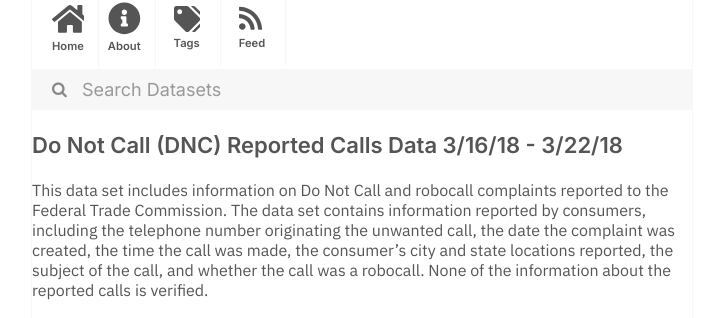
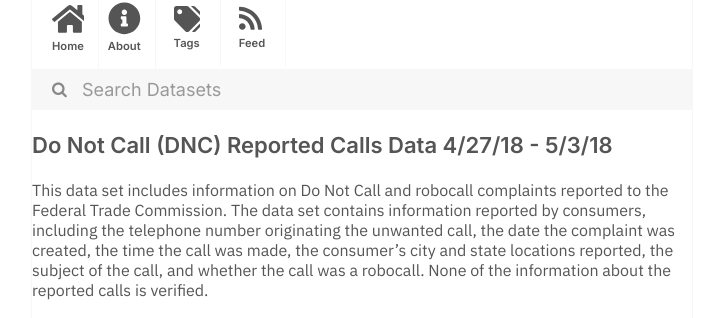
Before and after one commit to dayda-entities/federal-trade-commission, a Jekyll site: the page built from _posts/2020-11-12-do-not-call-dnc-reported-calls.md, in a window 1280 px wide. Shown: the part 216-534 px from the top of the page, without its empty margins (278-1001 px from the left). Built offline with Jekyll 4.4.1, drawn with Linux system fonts in a browser that asks for light colours.

Commit message:
Publish Data

```diff
--- a/_posts/2020-11-12-do-not-call-dnc-reported-calls.md
+++ b/_posts/2020-11-12-do-not-call-dnc-reported-calls.md
@@ -1,7 +1,7 @@
 ---
-title: Do Not Call (DNC) Reported Calls Data 3/16/18 - 3/22/18
-created: '2020-11-12T12:20:34.548261'
-modified: '2020-11-12T12:20:34.548268'
+title: Do Not Call (DNC) Reported Calls Data 4/27/18 - 5/3/18
+created: '2020-11-12T12:20:36.982003'
+modified: '2020-11-12T12:20:36.982013'
 state: active
 type: dataset
 tags:
@@ -12,7 +12,7 @@ tags:
   - Robocalls
 groups: []
 csv_url: >-
-  https://www.ftc.gov/sites/default/files/dnc_complaint_numbers_2018-03-19-23_all_week.csv
+  https://www.ftc.gov/sites/default/files/dnc_complaint_numbers_2018-04-30-05-04.csv
 json_url: ''
 layout: post
 
```
